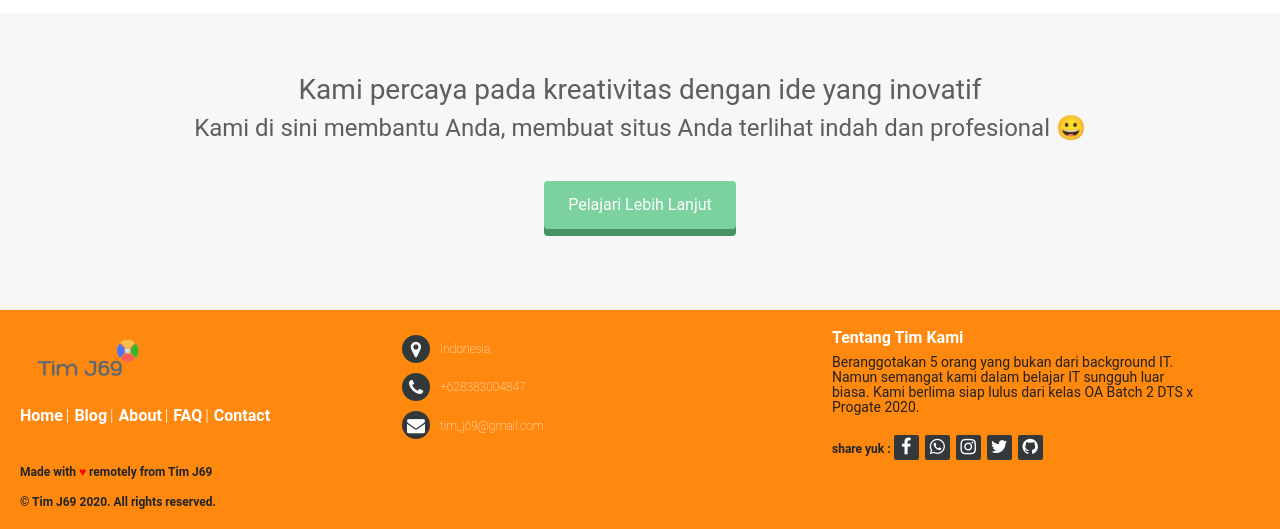
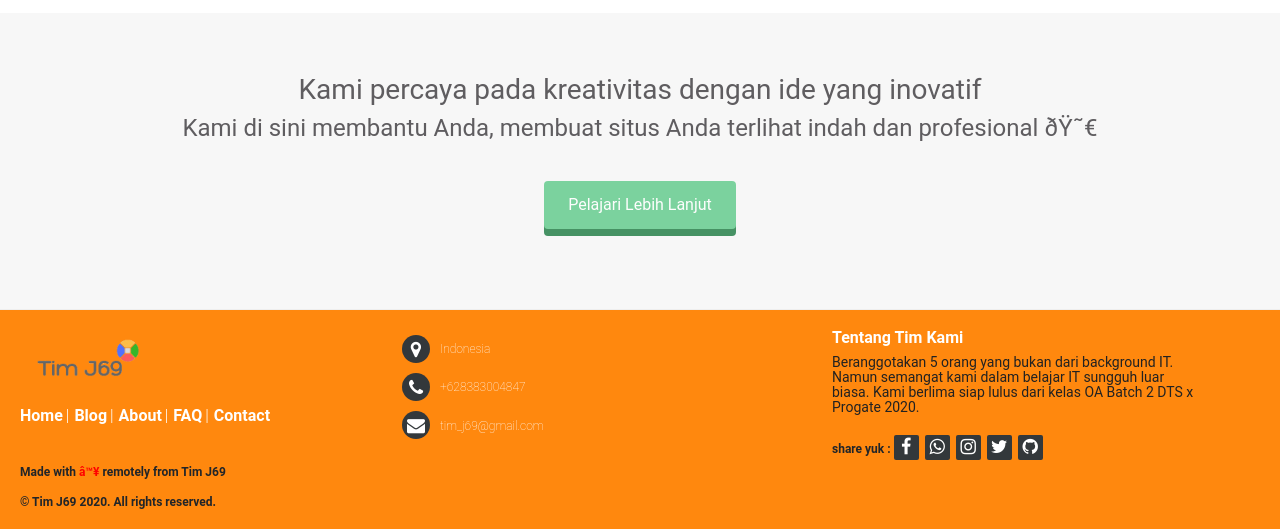
Before and after one commit to wulan14/wulan14.github.io, a plain HTML site: page index.html in a window 1280 px wide. Shown: the part 1989-2518 px from the top of the page. Drawn offline with nearby package versions, Linux system fonts and the light colour scheme.

Commit message:
Update index.html

```diff
--- a/index.html
+++ b/index.html
@@ -145,7 +145,7 @@
 		<div class="j">
 			<div class="heading">
 				<h3>Kami percaya pada kreativitas dengan ide yang inovatif</h2>
-				<h4> Kami di sini membantu Anda, membuat situs Anda terlihat indah dan profesional 😀</h3>
+				<h4> Kami di sini membantu Anda, membuat situs Anda terlihat indah dan profesional ðŸ˜€</h3>
 			</div>
 			<span class="bt message">Pelajari Lebih Lanjut</span>
 		</div>
@@ -195,10 +195,11 @@
 				</div>
 			</div>
 			<div class="footer-legal">
-				<p><span>Made with <span class="heart">♥</span> remotely from Tim J69</span></p>
+				<p><span>Made with <span class="heart">â™¥</span> remotely from Tim J69</span></p>
 				<div class="footer-credit">&copy; Tim J69 2020. All rights reserved.</div>
 			</div>
 		</div>
     </footer>
     <!--END NISA CODE-->
 </body>
+</html>
```
